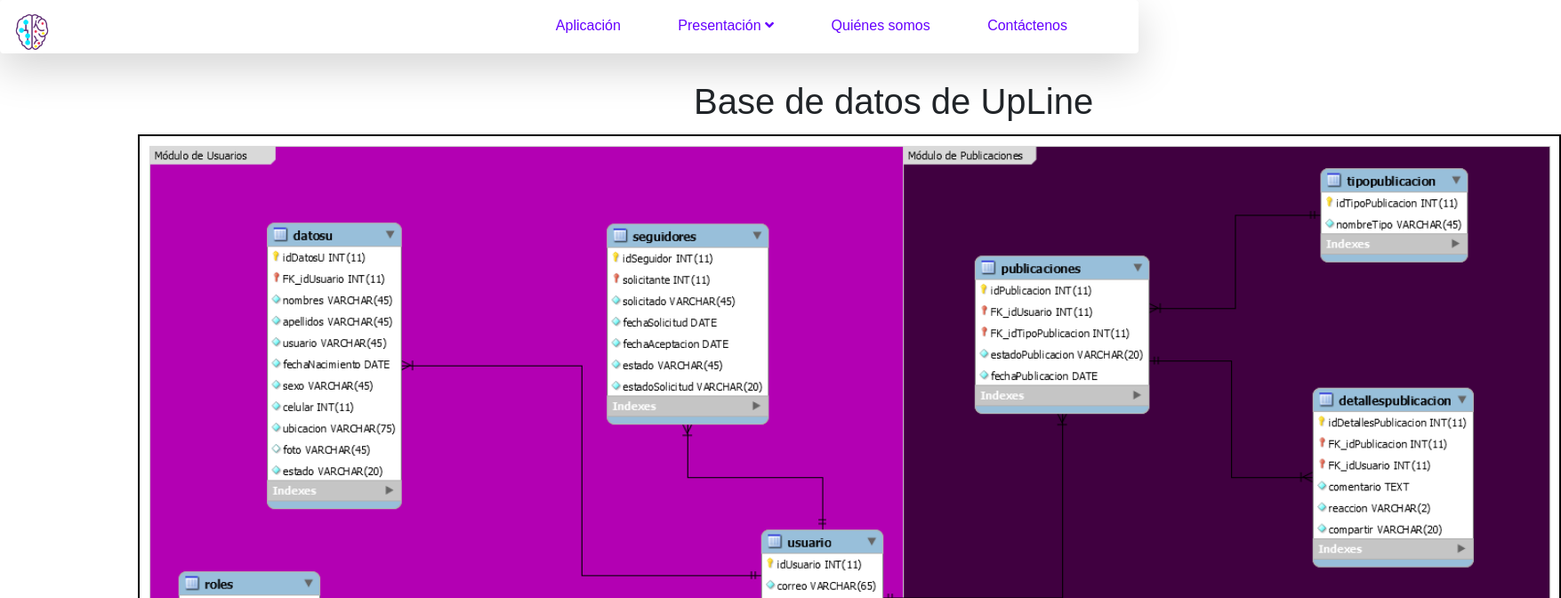
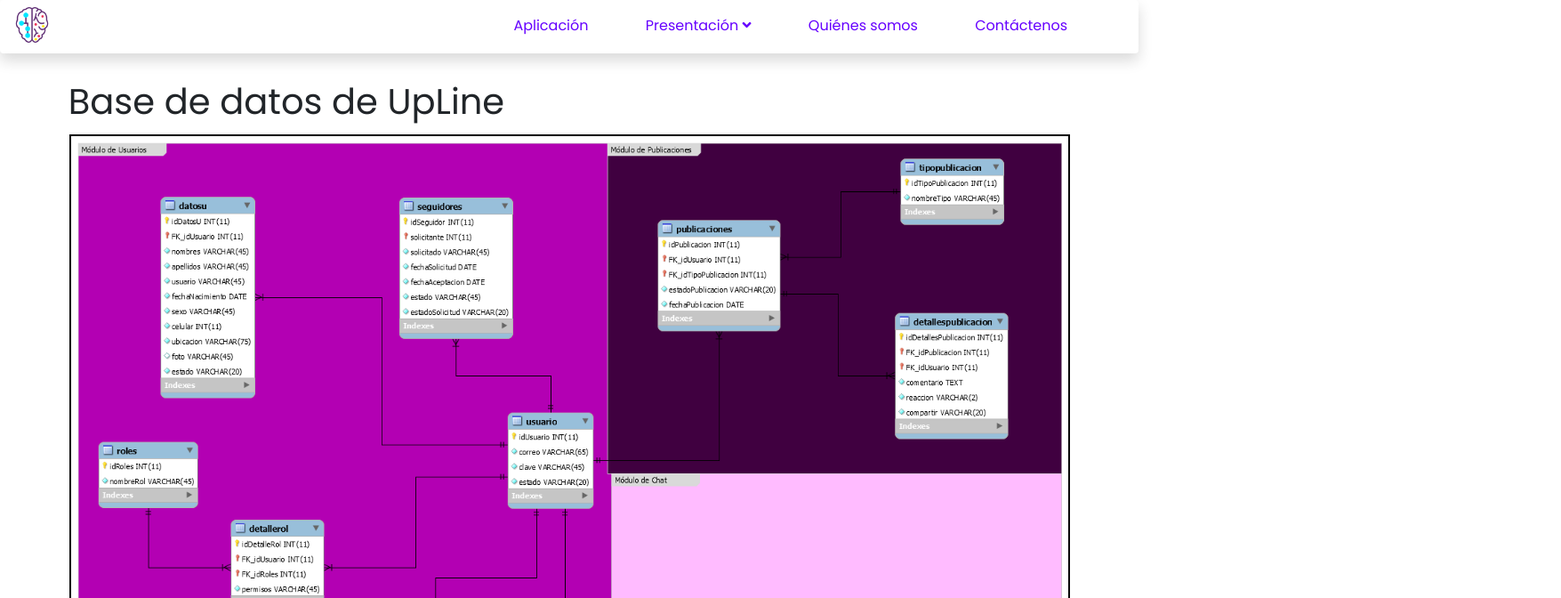
Before and after one commit to ntlgrnc/landing-upline, a plain HTML site: page esquema.html in a window 1280 px wide. Shown: the top 672 px of the page at 89% size, 1755 px wide, since content can reach past the window. Drawn offline with nearby package versions, Linux system fonts and the light colour scheme.

Commit message:
Nuevos estilos, enlazado de paginas, agregado de fotos

```diff
--- a/assets/css/estilos-dd.css
+++ b/assets/css/estilos-dd.css
@@ -1,16 +1,88 @@
 body{
     font-family: 'Poppins', sans-serif;
+    margin-top: 7%;
 }
 
-nav{
-    background: #330099;
-    color: #FFFFFF;
-    font-family: 'Raleway', sans-serif;
+.barra-menu {
+    width: 100%;
+    height: 60px;
+    box-sizing: border-box;
+    padding: 10px 20px;
+    position: fixed;
+    font-family: 'Poppins', sans-serif;
+    background: #303F9F;
+    color: #FFF;
 }
 
-nav .t-upline{
-    font-size: 40px;
-    font-family: 'Baloo 2', cursive;
+.logo{
+    position: relative;
+    bottom: 1%;
+    width: 100px;
+}
+
+.items{
+    position: absolute;
+    right: 50px;
+    bottom: 3px;
+}
+
+.barra-menu ul{
+    list-style: none;
+}
+
+.barra-menu ul li {
+	display:inline-block;
+	position: relative;
+}
+
+.barra-menu ul li a{
+	display: block;
+    padding: 0 30px;
+    color: #FFFFFF;
+}
+
+.barra-menu ul li a:hover{
+    color: rgb(134, 63, 241);
+}
+
+.barra-menu ul li a:hover{
+    text-decoration: none;
+}
+
+.barra-menu ul li:hover .desplegable {
+	display:block;
+}
+
+.barra-menu ul li .desplegable {
+    display: none;
+    border-radius: 2px;
+	background:#ffffff;
+	position: absolute;
+    width: 120%;
+    padding: 0;
+    height: 87px;
+    z-index:1000;
+}
+
+.barra-menu ul li .desplegable li {
+	display:block;
+	overflow: hidden;
+    padding: 10px;
+}
+
+.barra-menu ul li .desplegable li:hover{
+    background: #303F9F;
+    color: #FFF;
+}
+
+.barra-menu ul li .desplegable li a {
+    display: block;
+    padding: 0;
+    color: #6600FF;
+}
+
+.barra-menu ul li .desplegable li a:hover{
+    color: #FFF ;
 }
 
 .card-tabla{
--- a/assets/css/estilos.css
+++ b/assets/css/estilos.css
@@ -11,10 +11,12 @@
     padding: 10px 20px;
     position: fixed;
     font-family: 'Poppins', sans-serif;
+    background: rgba(0, 0, 0, 0.247);
 }
 
 .logo{
-    margin-top: 5px;
+    position: relative;
+    bottom: 1%;
     width: 100px;
 }
 
@@ -109,7 +111,7 @@
     width: 700px;
     margin-left: 10px;
     margin-top: 12px;
-    font-size: 30px;
+    font-size: 20px;
     font-family: 'Montserrat', sans-serif;
 }
 
--- a/assets/css/estilos2.css
+++ b/assets/css/estilos2.css
@@ -4,6 +4,10 @@
     margin: 0;
     padding: 0;
     box-sizing: border-box;
+}
+
+body {
+    overflow-x: hidden;
 }
 
 /* Menu */
@@ -18,7 +22,8 @@
 }
 
 .logo{
-    margin-top: 5px;
+    position: relative;
+    bottom: 1%;
     width: 100px;
 }
 
@@ -40,7 +45,7 @@
 .barra-menu ul li a{
 	display: block;
     padding: 0 30px;
-    color: #FFFFFF;
+    color: #6600FF;
 }
 
 .barra-menu ul li a:hover{
@@ -87,7 +92,7 @@
 .encabezado2{
     width: 100%;
     height: 380px;
-    background-image: url(../img/fondo-7.jpg);
+    background-image: url(../img/fondom.jpg);
     background-attachment: fixed;
     background-position: center;
     background-size: cover;
@@ -101,7 +106,7 @@
     margin-left: 800px;
 }
 
-.encabezado2 .subtitulo{
+.encabezado2 .subtitulo-encabezado{
     width: 700px;
     margin-left: -98px;
     margin-top: 12px;
@@ -115,6 +120,25 @@
 
 
 /* Contenido */
+
+.row{
+    background: #6600FF;
+    margin-bottom: 1%;
+}
+
+.titulo {
+    font-family: 'Poppins', sans-serif;
+    font-weight: bold;
+    color: white;
+}
+
+.subtitulo {
+    font-family: 'Montserrat', sans-serif;
+    color: #FFF;
+    text-align: justify;
+    width: 90%;
+    margin-left: 10%;
+}
 
 .imgmockups{
     border: black 2px solid ;
--- a/assets/css/estilos3.css
+++ b/assets/css/estilos3.css
@@ -15,11 +15,12 @@
     padding: 10px 20px;
     position: fixed;
     font-family: 'Poppins', sans-serif;
-    background: #ffffff;
 }
 
 .logo{
     width: 100px;
+    position: relative;
+    bottom: 30%;
 }
 
 .items{
@@ -85,16 +86,16 @@
 /* Contenido */
 
 .imagen{
-    width: 1600px;
+    width: 90%;
     margin-top: 5px;
-    margin-left: 140px;
+    margin-left: 5%;
     margin-bottom: 50px;
     border: black 2px solid;
 }
 
 .titulo{
     padding-top: 90px;
-    padding-left: 780px;
+    margin-left: 6%;
     font-size: 40px;
     font-family: 'Poppins', sans-serif;
 }
--- a/esquema.html
+++ b/esquema.html
@@ -4,6 +4,9 @@
     <meta charset="UTF-8">
     <meta name="viewport" content="width=device-width, initial-scale=1.0">
     <link rel="stylesheet" href="/assets/css/estilos3.css">
+    <link
+        href="https://fonts.googleapis.com/css2?family=Fredoka+One&family=Montserrat&family=Poppins&family=Quicksand&family=Raleway&display=swap"
+        rel="stylesheet">
     <link rel="stylesheet" href="https://use.fontawesome.com/releases/v5.8.1/css/all.css"
         integrity="sha384-50oBUHEmvpQ+1lW4y57PTFmhCaXp0ML5d60M1M7uH2+nqUivzIebhndOJK28anvf" crossorigin="anonymous">
     <link rel="stylesheet" href="https://stackpath.bootstrapcdn.com/bootstrap/4.4.1/css/bootstrap.min.css"
@@ -12,21 +15,21 @@
 </head>
 <body>
     <header>
-        <nav class="barra-menu fixed-top shadow-lg p-3 mb-5 bg-white rounded">
+        <nav class="barra-menu fixed-top shadow p-3 mb-5 bg-white rounded">
             <div class="logo">
-                <img src="assets/img/logo-upline-color.png" alt="" width="40">
+                <a href="index.html"><img src="assets/img/logo-upline-color.png" alt="" width="40"></a>
             </div>
             <div class="items">
                 <ul>
-                    <li><a href="#" class="link-item">Aplicación</a></li>
-                    <li><a href="#" class="link-item">Presentación <i class="fas fa-angle-down"></i></a>
+                    <li><a href="mockups.html" class="link-item">Aplicación</a></li>
+                    <li><a class="link-item">Presentación <i class="fas fa-angle-down"></i></a>
                         <ul class="desplegable">
                             <li><a href="esquema.html">Base de datos</a></li>
-                            <li><a href="#">Diccionario de datos </a></li>
+                            <li><a href="diccionario-datos.html">Diccionario de datos </a></li>
                         </ul>
                     </li>
-                    <li><a href="#" class="link-item">Quiénes somos</a></li>
-                    <li><a href="#" class="link-item">Contáctenos</a></li>
+                    <li><a href="index.html#miembros" class="link-item">Quiénes somos</a></li>
+                    <li><a href="index.html#contactenos" class="link-item">Contáctenos</a></li>
                 </ul>
             </div>
         </nav>
```
Also changed, not shown: diccionario-datos.html (+22 -10 lines), index.html (+3 -3 lines), mockups.html (+8 -8 lines), assets/img/fondo-m.jpg (added), assets/img/fondo-mockup.jpg (added), assets/img/fondom.jpg (added).
